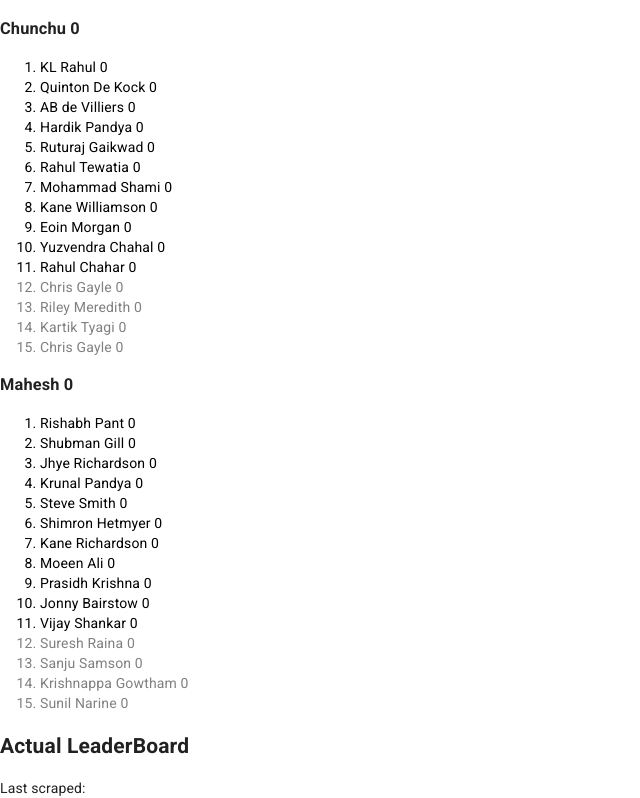
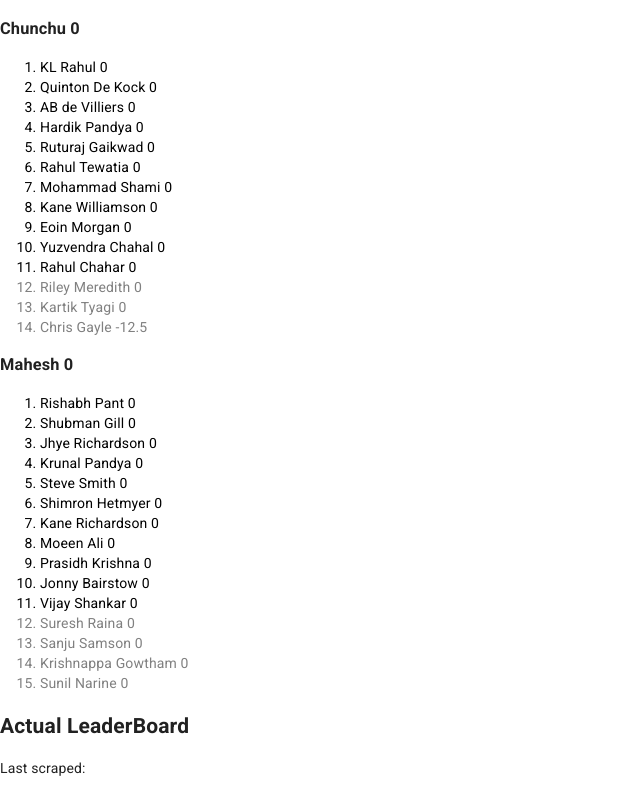
Before and after one commit to manoharlk/ipl-player-points, a Next.js app: page /components/LeaderBoard in a window 1280 px wide. Shown: the part 1145-1943 px from the top of the page, without its empty margins (0-640 px from the left). Built offline with nearby package versions, Linux system fonts and the light colour scheme.

Commit message:
Gayle changes

```diff
--- a/pages/components/LeaderBoard.js
+++ b/pages/components/LeaderBoard.js
@@ -5,7 +5,7 @@ export default function LeaderBoard({ players, lastScraped }) {
 
   participants.forEach((participant) => {
     participant.players.forEach(player => {
-      player.points = getPoints(players, player.name);
+      player.points += getPoints(players, player.name);
     });
 
     participant.players.sort(
@@ -61,7 +61,7 @@ function getPoints(players, name) {
     return 0;
   }
   const player = players.find((x) => x.name == name);
-  return player ? player.points : 0;
+  return player ? parseFloat(player.points) : 0;
 }
 
 function getParticipants() {
@@ -148,9 +148,8 @@ function getParticipants() {
         { name: "Rahul Chahar", points: 0 },
         { name: "Chris Gayle", points: -12.5 },
         { name: "Riley Meredith", points: 0 },
-        { name: "Kartik Tyagi", points: 0 },
-        { name: "Chris Gayle", points: 0 },
-      ],
+        { name: "Kartik Tyagi", points: 0 }
+      ]
     },
     {
       name: "Mahesh",
```
